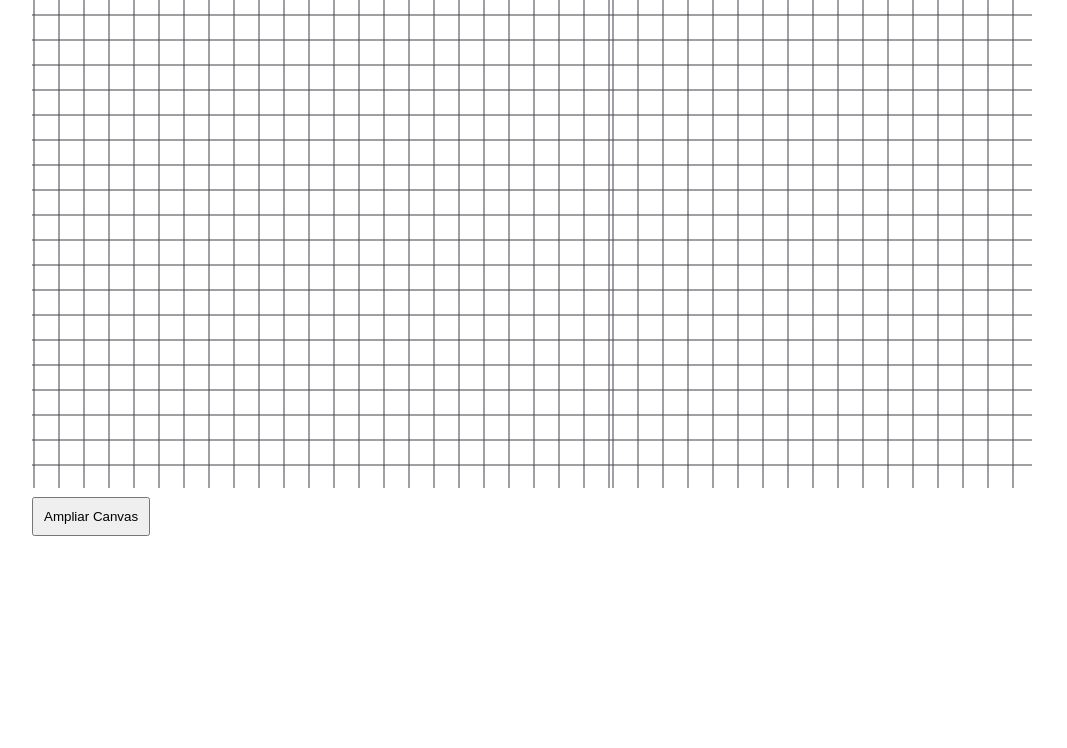
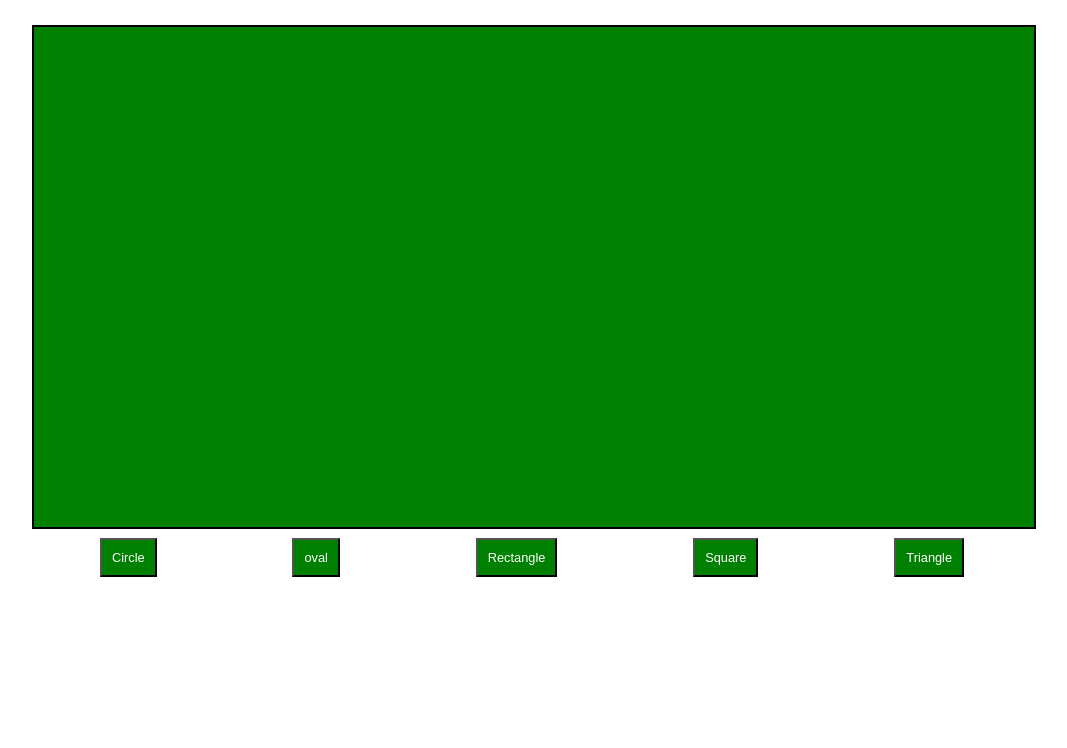
Before and after one commit to JoelJimenez0/Canvas, a plain HTML site: page geometryFigures/index.html in a window 1280 px wide. Shown: the part 52-800 px from the top of the page, without its empty margins (108-1175 px from the left). Drawn offline with Linux system fonts and the light colour scheme.

Commit message:
base of the game

```diff
--- /dev/null
+++ b/bombgame/css/style.css
@@ -0,0 +1,28 @@
+*{
+    font-family: sans-serif;
+    color: white;
+}
+#main-container{
+    width: 600px;
+    height: 350px;
+    background-image: url(../img/city.jpg);
+    margin: auto;
+    background-size: contain;
+    background-repeat: no-repeat;
+    z-index: -1;
+}
+.overall-container{
+    max-width: 700px;
+    margin: 20px auto;
+    background-color: gray;
+}
+h1{
+    margin-left: 200px;
+    font-size: 3vw;
+}
+p{
+    font-size: 1.5vw;
+}
+h2{
+    font-size: 2vw;
+}
--- a/geometryFigures/css/style.css
+++ b/geometryFigures/css/style.css
@@ -3,6 +3,10 @@
     padding: 0;
     list-style: none;
     text-decoration: none;
+}
+h2{
+    margin-left: 400px;
+    font-size: 2.5vw;
 }
 body{
     overflow: hidden;
@@ -14,7 +18,12 @@ body{
     height: 500px;
 }
 #lienzo{
-    background: url(../images/gridAll.png);
+   /* background: url(../images/gridAll.png);*/
+
+   background-color: green;
+   background-repeat: no-repeat;
+   background-size: cover;
+   border: solid #000000 2px;
 }
 #contenedor button{
     display: block;
@@ -41,3 +50,15 @@ body{
         background-position: center;
     }
 }
+#button-container {
+    display: flex;
+    flex-direction: row;
+    justify-content: space-around;
+}
+
+#button-container button{
+    padding: 10px;
+    background-color: green;
+    color: #FFF;
+    font-size: 1vw;
+}
--- a/geometryFigures/index.html
+++ b/geometryFigures/index.html
@@ -8,10 +8,17 @@
     <link href="css/style.css" type="text/css" rel="stylesheet" media="">
 </head>
 <body>
+    <h2>Press a button for a figure to appear</h2>
     <div id="vertical"></div>
-    <div id="contenedor">
+        <div id="contenedor">
         <canvas id="lienzo" width="1000px" height="500px"></canvas>
-        <button id="btnAmpliar" onclick="ampliar()">Ampliar Canvas</button>
+        <div id="button-container">
+            <button id="circle">Circle</button>
+            <button id="oval">oval</button>
+            <button id="rectangle">Rectangle</button>
+            <button id="square">Square</button>
+            <button id="triangle">Triangle</button>
+        </div>
     </div>
     <script src="jss/jss.js"></script>
 </body>
--- a/geometryFigures/jss/jss.js
+++ b/geometryFigures/jss/jss.js
@@ -1,40 +1,62 @@
-var contenedor = document.querySelector('#contenedor');
-var ampliarLienzo = document.querySelector('#lienzo');
-var btnAmpliar = document.querySelector('#btnAmpliar');
+const canvas = document.getElementById("lienzo");
+const ctx = canvas.getContext("2d");
 
-function ampliar(){
+const circle = document.getElementById("circle");
+const oval = document.getElementById("oval");
+const rectangle = document.getElementById("rectangle");
+const square = document.getElementById("square");
+const triangle = document.getElementById("triangle");
 
-    contenedor.style.width = "100%";
-    contenedor.style.height = "100vh";
-    contenedor.style.margin = "0";
 
-    ampliarLienzo.style.width = "100%";
-    ampliarLienzo.style.height = "100vh";
-    ampliarLienzo.style.backgroundSize = "cover";
-    ampliarLienzo.style.backgroundRepeat = "no-repeat";
+circle.addEventListener("click", function(){
+    ctx.beginPath();
+    ctx.arc(80,70,60,0,2*Math.PI);
+    ctx.fillStyle =("blue");
+    ctx.fill();
+});
 
-    btnAmpliar.innerHTML = "Reducir Canvas";
-    btnAmpliar.style.position = "fixed";
-    btnAmpliar.style.top = "10px";
-    btnAmpliar.style.left = "10px";
-    btnAmpliar.style.zIndex = "10";
+rectangle.addEventListener("click", function(){
+    ctx.fillStyle = "blue";
+    //fillRect(x1,y1,x2,y2);
+    ctx.fillRect(420,17,180, 80);
+});
 
-    btnAmpliar.setAttribute("onclick","reducir()");
-    }
-    function reducir(){
+square.addEventListener("click", function(){
+    ctx.fillStyle = "blue";
+    ctx.fillRect(660,20,100,100);
+});
 
-        contenedor.style.width = "1000px";
-        contenedor.style.height = "500px";
-        contenedor.style.margin = "5vh auto";
+oval.addEventListener("click", function(){
+    ctx.beginPath();
+    ctx.moveTo(200, 80);
+    // ctx.bezierCurveTo(cpx1, cpy1, cpx2, cpy2, x2, y2);
+    ctx.bezierCurveTo(200, 0, 250, 0, 250, 80);
+    ctx.lineWidth = 2;
+    ctx.stroke();
+    ctx.fillStyle =("blue");
+    ctx.fill();
 
-        ampliarLienzo.style.width = "1000px";
-        ampliarLienzo.style.height = "500px";
+    ctx.beginPath();
+    ctx.moveTo(200, 80);
+    // ctx.bezierCurveTo(cpx1, cpy1, cpx2, cpy2, x2, y2);
+    ctx.bezierCurveTo(200, 160, 250, 160, 250, 80);
+    ctx.lineWidth = 2;
+    ctx.stroke();
+    ctx.fillStyle =("blue");
+    ctx.fill();
+});
 
-        btnAmpliar.innerHTML = "Ampliar Canvas";
-        btnAmpliar.style.position = "relative";
-        btnAmpliar.style.top = "0";
-        btnAmpliar.style.left = "0";
-        btnAmpliar.style.zIndex = "0";
+triangle.addEventListener("click", function(){
+    ctx.beginPath();
+    // moveTo(x1, y1);
+    ctx.moveTo(850, 150);
+    // lineTo(x2, y2);
+    ctx.lineTo(960, 150);
+    ctx.lineTo(900, 20);
+    ctx.lineTo(852, 150);
 
-        btnAmpliar.setAttribute("onclick","ampliar()");
-        }
+    ctx.lineWidth = 2;
+    ctx.stroke();
+    ctx.fillStyle =("blue");
+    ctx.fill();
+});
```
Also changed, not shown: bombgame/index.html (added, +25 -0 lines), bombgame/img/bomb.png (added), bombgame/img/city.jpg (added), bombgame/img/city.webp (added), bombgame/img/city2.jpg (added), bombgame/jss/js.js (added).
